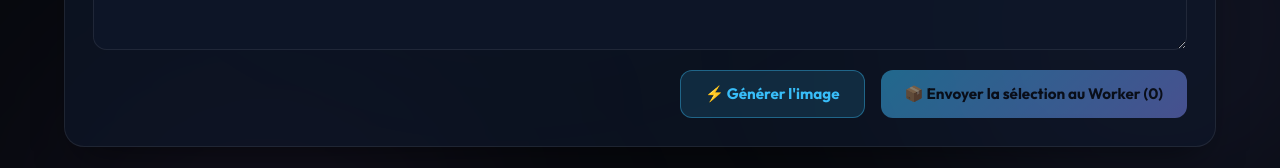
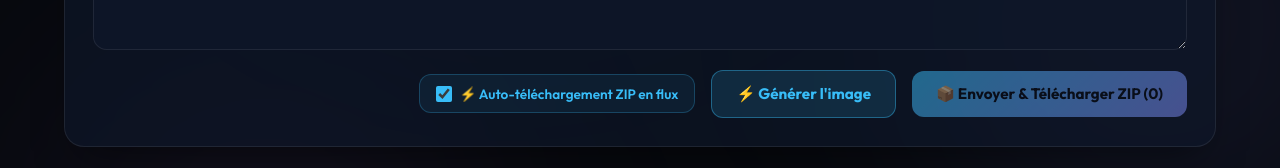
Before and after one commit to EthanCarollo/guapa, a Nuxt app: page / in a window 1280 px wide. Shown: the part 442-610 px from the top of the page. Built offline with nearby package versions, Linux system fonts and the light colour scheme; no server answers.

Commit message:
feat(ui): add automatic ZIP stream download on queue submission

```diff
--- a/app.vue
+++ b/app.vue
@@ -78,6 +78,11 @@
               placeholder="Décrivez votre illustration anime (ex: 1girl, sakura tree, sunset breeze, highly detailed)..."
             ></textarea>
             <div class="prompt-actions">
+              <label class="auto-download-toggle">
+                <input type="checkbox" v-model="autoDownloadZip" />
+                <span>⚡ Auto-téléchargement ZIP en flux</span>
+              </label>
+
               <button
                 class="btn btn-primary"
                 :disabled="generating || !prompt.trim()"
@@ -92,8 +97,8 @@
                 :disabled="selectedImagesCount === 0 || queuing"
                 @click="sendSelectedToQueue"
               >
-                <span v-if="!queuing">📦 Envoyer la sélection au Worker ({{ selectedImagesCount }})</span>
-                <span v-else class="flex-align"><span class="spinner"></span> Publication Pub/Sub...</span>
+                <span v-if="!queuing">📦 Envoyer & Télécharger ZIP ({{ selectedImagesCount }})</span>
+                <span v-else class="flex-align"><span class="spinner"></span> Traitement & Stream ZIP...</span>
               </button>
             </div>
           </div>
@@ -261,6 +266,8 @@ const currentEnv = ref(process.env.NODE_ENV === 'production' ? 'Production' : 'S
 const prompt = ref('cyberpunk anime girl with glowing cyan hair, holographic headphones, rain reflection, vibrant colors')
 const generating = ref(false)
 const queuing = ref(false)
+const downloadingZip = ref(false)
+const autoDownloadZip = ref(true)
 const queueSuccessMessage = ref('')
 
 interface GeneratedImage {
@@ -324,14 +331,15 @@ async function generateImage() {
     })
 
     if (res.success && res.url) {
-      generatedList.value.unshift({
+      const newImg: GeneratedImage = {
         id: res.id || `gen-${Date.now()}-${randomSeed}`,
         url: res.url,
         prompt: res.prompt || prompt.value,
         seed: res.seed || randomSeed,
         time: res.time || "À l'instant",
-        selected: false
-      })
+        selected: true
+      }
+      generatedList.value.unshift(newImg)
     }
   } catch (err) {
     console.error('Erreur génération', err)
@@ -346,6 +354,12 @@ async function sendSelectedToQueue() {
 
   queuing.value = true
   try {
+    // 1. Déclencher le téléchargement direct du ZIP en stream si l'option est active
+    if (autoDownloadZip.value) {
+      await downloadZipStream(selected)
+    }
+
+    // 2. Publication au Worker Pub/Sub
     const res = await $fetch<any>('/api/zip', {
       method: 'POST',
       body: {
@@ -354,11 +368,11 @@ async function sendSelectedToQueue() {
       }
     })
 
-    // Retirer les images envoyées de la galerie
+    // 3. Retirer les images envoyées de la sélection active
     const selectedIds = new Set(selected.map(s => s.id))
     generatedList.value = generatedList.value.filter(item => !selectedIds.has(item.id))
 
-    queueSuccessMessage.value = `${selected.length} image(s) traitée(s) et retirée(s) de la file d'attente.`
+    queueSuccessMessage.value = `${selected.length} image(s) archivée(s), téléchargée(s) et transmise(s) au Worker avec succès !`
   } catch (err: any) {
     queueSuccessMessage.value = `Erreur: ${err.message}`
   } finally {
@@ -366,10 +380,8 @@ async function sendSelectedToQueue() {
   }
 }
 
-const downloadingZip = ref(false)
-
-async function downloadZipStream() {
-  const selected = generatedList.value.filter(i => i.selected)
+async function downloadZipStream(customList?: GeneratedImage[]) {
+  const selected = customList || generatedList.value.filter(i => i.selected)
   if (selected.length === 0) return
 
   downloadingZip.value = true
@@ -379,7 +391,7 @@ async function downloadZipStream() {
       headers: { 'Content-Type': 'application/json' },
       body: JSON.stringify({
         images: selected.map(s => s.url),
-        tags: 'flux-koni-selection'
+        tags: 'flux-koni-archive'
       })
     })
 
@@ -391,13 +403,11 @@ async function downloadZipStream() {
     const downloadUrl = window.URL.createObjectURL(blob)
     const link = document.createElement('a')
     link.href = downloadUrl
-    link.download = `flux-anime-archive-${Date.now()}.zip`
+    link.download = `flux-anime-${Date.now()}.zip`
     document.body.appendChild(link)
     link.click()
     document.body.removeChild(link)
     window.URL.revokeObjectURL(downloadUrl)
-
-    queueSuccessMessage.value = `Archive ZIP (${selected.length} images) téléchargée avec succès en flux continu !`
   } catch (err: any) {
     console.error('Erreur download ZIP:', err)
     queueSuccessMessage.value = `Erreur lors du téléchargement : ${err.message}`
@@ -527,8 +537,10 @@ body {
 .pill-btn:hover { background: rgba(56, 189, 248, 0.15); color: var(--color-primary); border-color: rgba(56, 189, 248, 0.3); }
 
 .prompt-input-group textarea { width: 100%; background: rgba(15, 23, 42, 0.8); border: 1px solid var(--border-glass); border-radius: 0.85rem; padding: 1rem; color: #fff; font-size: 1rem; outline: none; resize: vertical; margin-bottom: 1rem; transition: border-color 0.2s; }
-.prompt-input-group textarea:focus { border-color: var(--color-primary); }
-.prompt-actions { display: flex; gap: 1rem; flex-wrap: wrap; justify-content: flex-end; }
+.prompt-actions { display: flex; gap: 1rem; flex-wrap: wrap; justify-content: flex-end; align-items: center; }
+.auto-download-toggle { display: inline-flex; align-items: center; gap: 0.5rem; font-size: 0.85rem; font-weight: 600; color: var(--color-primary); background: rgba(56, 189, 248, 0.08); border: 1px solid rgba(56, 189, 248, 0.25); padding: 0.6rem 1rem; border-radius: 0.75rem; cursor: pointer; user-select: none; transition: all 0.2s; }
+.auto-download-toggle input { accent-color: var(--color-primary); width: 16px; height: 16px; cursor: pointer; }
+.auto-download-toggle:hover { background: rgba(56, 189, 248, 0.15); border-color: var(--color-primary); }
 
 /* Buttons */
 .btn { display: inline-flex; align-items: center; justify-content: center; gap: 0.5rem; padding: 0.85rem 1.5rem; border-radius: 0.75rem; font-weight: 700; font-size: 0.95rem; cursor: pointer; border: none; transition: all 0.2s ease; text-decoration: none; }
```
Also changed, not shown: public/generated/history.json (+10 -0 lines), public/generated/flux-1788249543356-921486834.jpg (added).
